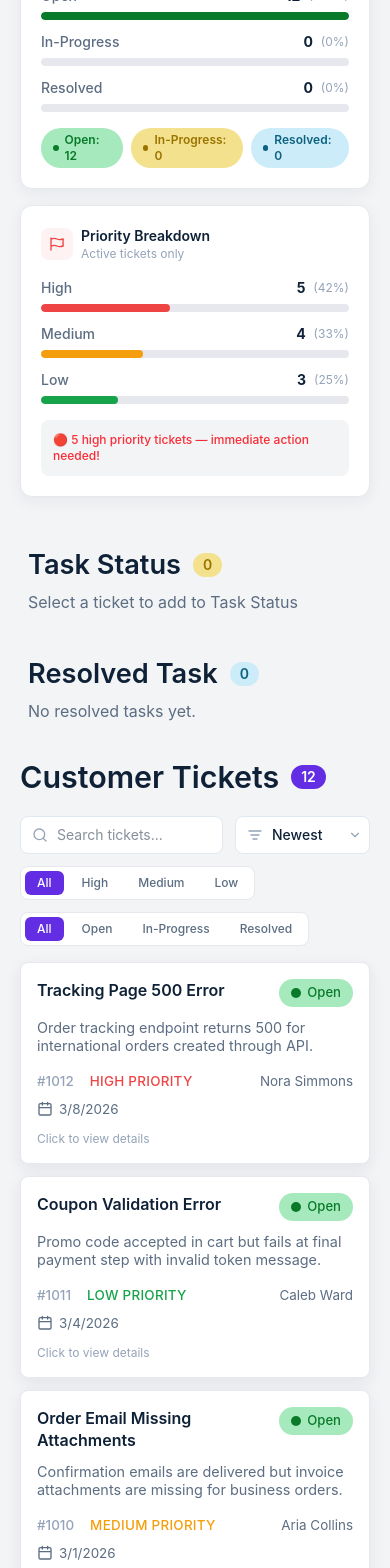
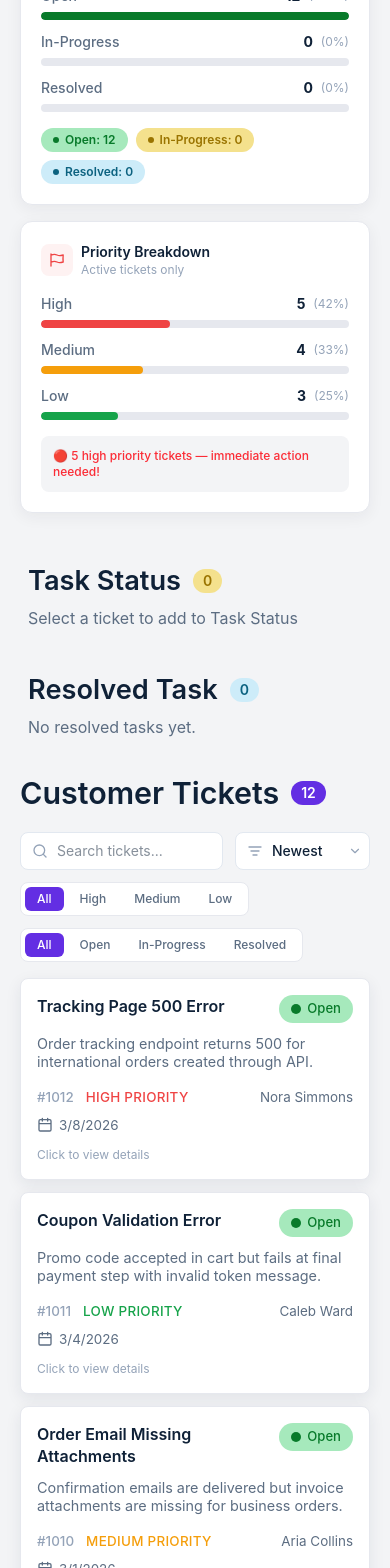
Before and after one commit to Shawon-Mahmud07/Customer-Support-Zone, a React (Vite) app: page / in a window 390 px wide. Shown: the part 860-2428 px from the top of the page. Built offline with nearby package versions, Linux system fonts and the light colour scheme.

Commit message:
feat(Banner, MainSection): improve layout for better responsiveness and usability

```diff
--- a/src/components/Banner.jsx
+++ b/src/components/Banner.jsx
@@ -144,7 +144,7 @@ function DashboardStats({
         </div>
 
         {/* Mini status badges */}
-        <div className="mt-4 flex gap-2">
+        <div className="mt-4 flex flex-wrap gap-2">
           <span className="inline-flex items-center gap-1.5 rounded-full bg-[#A6E9BC] px-3 py-1 text-xs font-semibold text-[#087A2A]">
             <span className="h-1.5 w-1.5 rounded-full bg-current" />
             Open: {openCount}
--- a/src/components/MainSection.jsx
+++ b/src/components/MainSection.jsx
@@ -149,7 +149,7 @@ function FilterBar({
       <div className="flex flex-wrap items-center gap-3">
         {/* Priority */}
         <div
-          className="flex items-center gap-1.5 rounded-lg border px-1 py-1"
+          className="flex flex-wrap items-center gap-1 rounded-lg border px-1 py-1"
           style={{
             backgroundColor: "var(--filter-bg)",
             borderColor: "var(--border-color)",
@@ -173,7 +173,7 @@ function FilterBar({
 
         {/* Status */}
         <div
-          className="flex items-center gap-1.5 rounded-lg border px-1 py-1"
+          className="flex flex-wrap items-center gap-1 rounded-lg border px-1 py-1"
           style={{
             backgroundColor: "var(--filter-bg)",
             borderColor: "var(--border-color)",
@@ -267,7 +267,7 @@ function TicketCard({ ticket, onOpenDetail }) {
         {trimText(ticket.description)}
       </p>
 
-      <div className="mt-4 flex flex-wrap items-center gap-x-4 gap-y-2 text-[clamp(0.84rem,0.22vw+0.75rem,1rem)]">
+      <div className="mt-4 flex flex-wrap items-center gap-x-3 gap-y-2 text-[clamp(0.84rem,0.22vw+0.75rem,1rem)]">
         <span className="font-medium" style={{ color: "var(--text-muted)" }}>
           #{ticket.id}
         </span>
```
